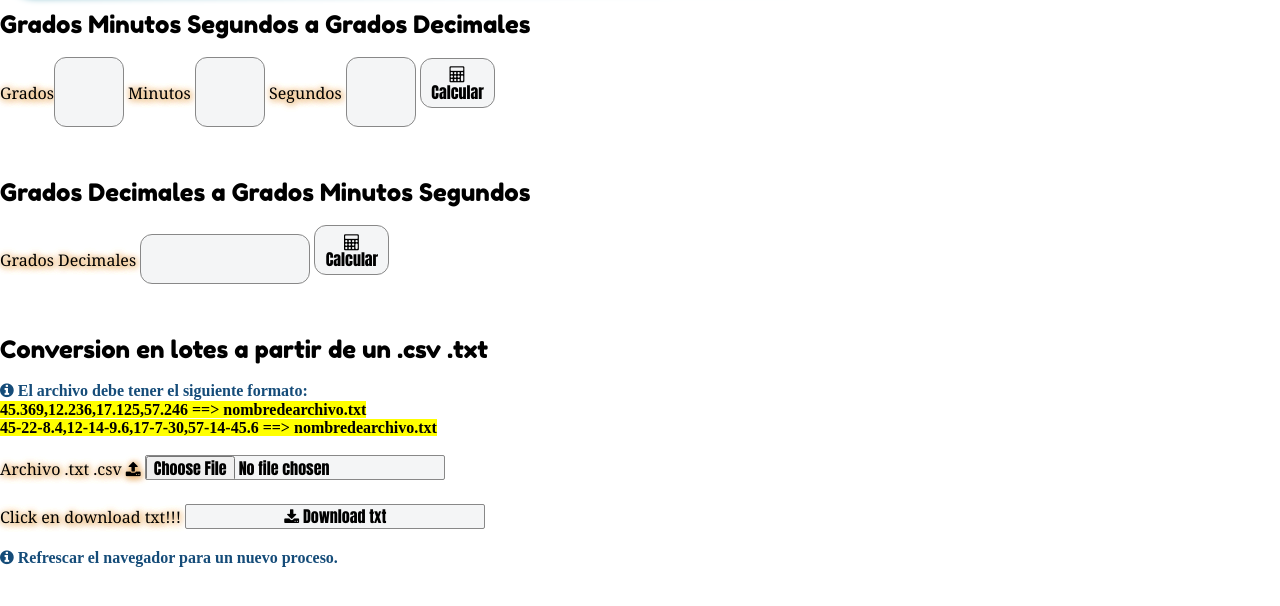
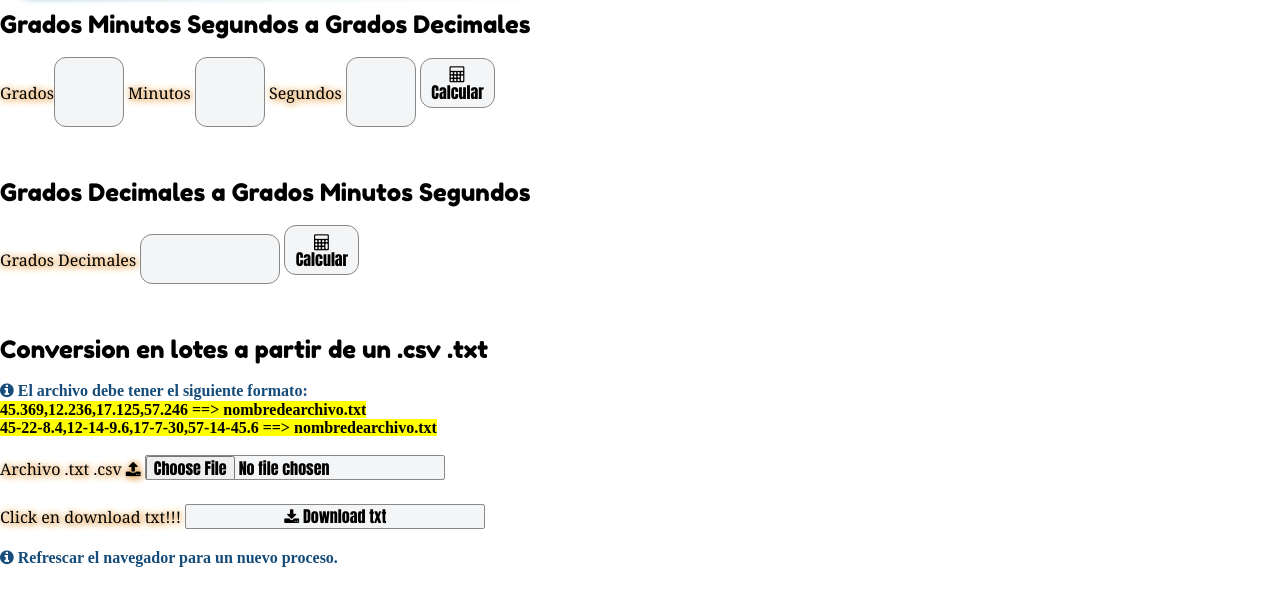
Before and after one commit to percyelbis/app_conversor, a plain HTML site: page index.html in a window 1280 px wide. Shown: the part 100-706 px from the top of the page. Drawn offline with Linux system fonts and the light colour scheme.

Commit message:
Update style.css

```diff
--- a/css/style.css
+++ b/css/style.css
@@ -61,7 +61,7 @@ input {
 }
 
 .button-2{
-  width:170px;
+  width:140px;
   height:50px;
   border:1px solid #888888;
   outline:none;
```
